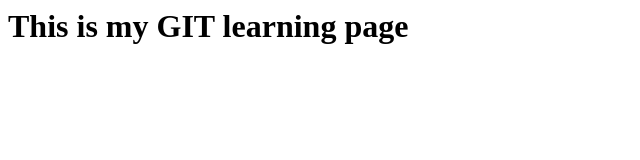
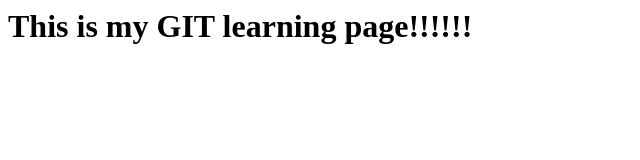
Before and after one commit to kavitagupta972/git-learning, a plain HTML site: page index.html in a window 1280 px wide. Shown: the full height of the page, 0-640 px from the left. Drawn offline with Linux system fonts and the light colour scheme.

Commit message:
updating

```diff
--- a/index.html
+++ b/index.html
@@ -3,6 +3,6 @@
     <title>GIT Learning</title>
   </head>
   <body>
-    <h1> This is my GIT learning page</h1>
+    <h1> This is my GIT learning page!!!!!!</h1>
   </body>
   <html>
```
